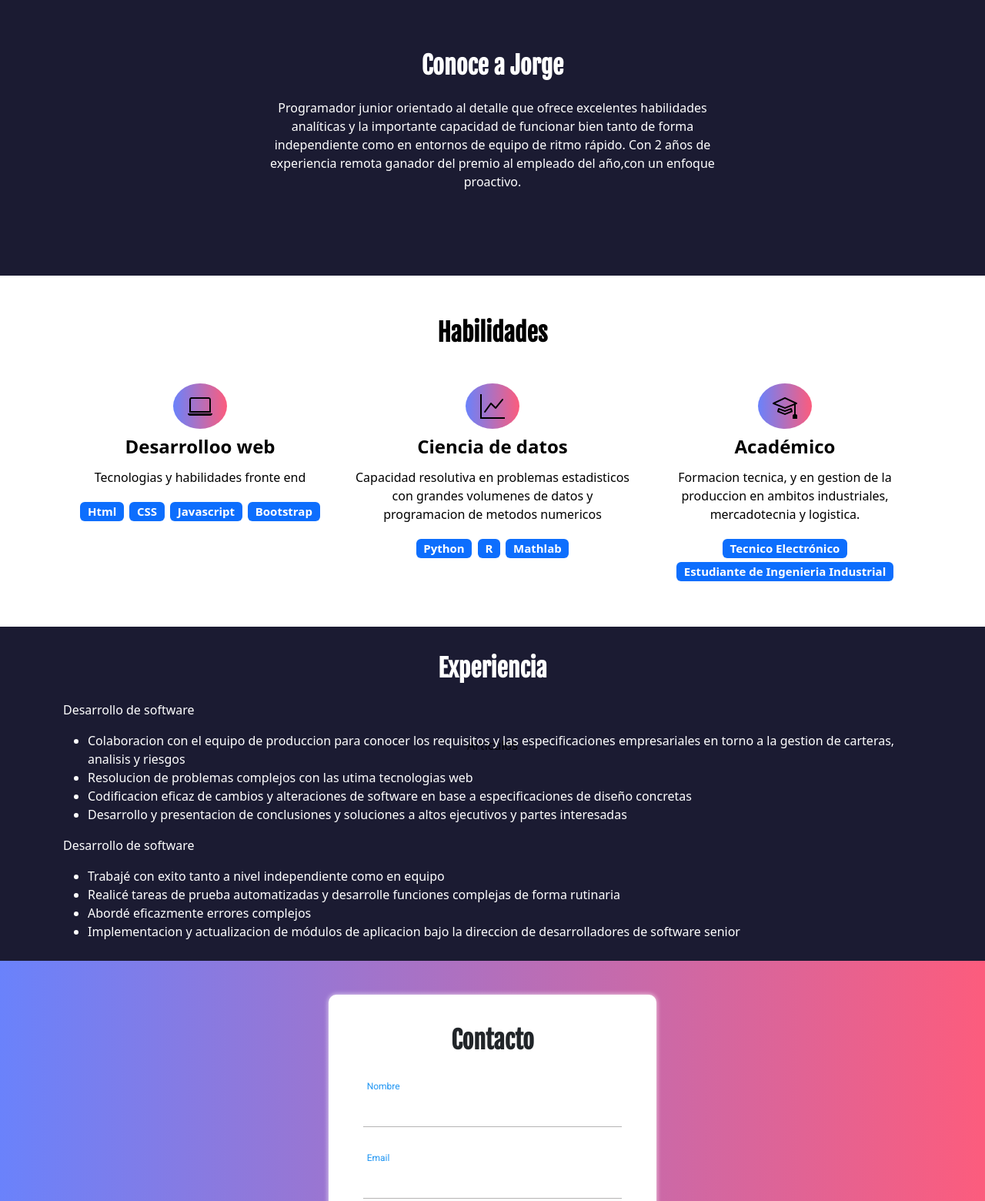
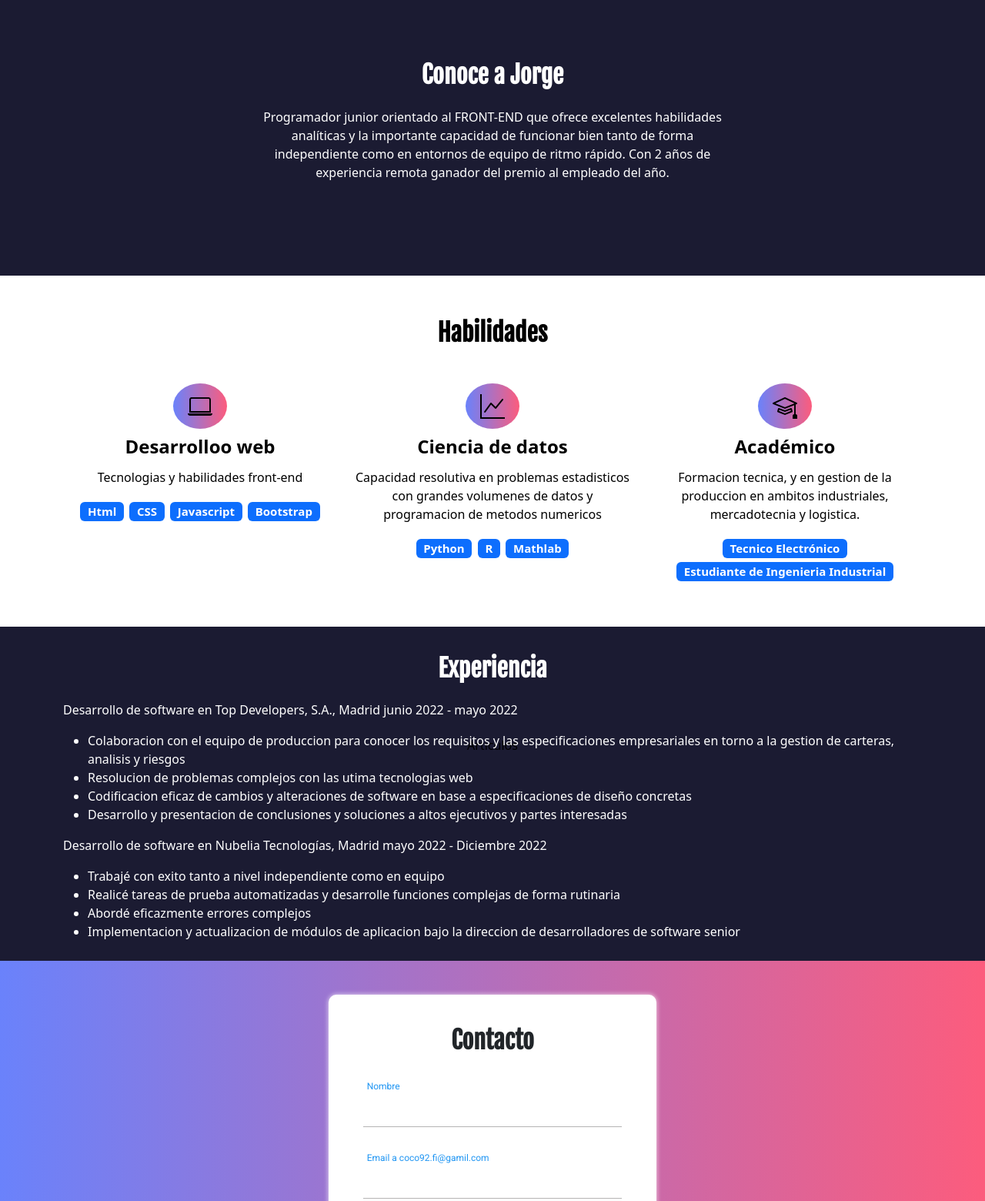
Before and after one commit to jorgeantoniocortez/curriculum_vitae, a plain HTML site: page index.html in a window 1280 px wide. Shown: the part 820-2380 px from the top of the page at 77% size. Drawn offline with nearby package versions, Linux system fonts and the light colour scheme.

Commit message:
modificamos texto y corregimos erores

```diff
--- a/index.html
+++ b/index.html
@@ -75,7 +75,7 @@
   <section class="sobre-mi seccion-oscura">
     <div class="contenedor">
       <h2 class="seccion-titulo" id="sobre-mi">Conoce a Jorge</h2>
-      <p class="seccion-texto">Programador junior orientado al detalle que ofrece excelentes habilidades analíticas y la importante capacidad de funcionar bien tanto de forma independiente como en entornos de equipo de ritmo rápido. Con 2 años de experiencia remota ganador del premio al empleado del año,con un enfoque proactivo.</p>
+      <p class="seccion-texto">Programador junior orientado al FRONT-END que ofrece excelentes habilidades analíticas y la importante capacidad de funcionar bien tanto de forma independiente como en entornos de equipo de ritmo rápido. Con 2 años de experiencia remota ganador del premio al empleado del año.</p>
     </div>
   </section>
 
@@ -88,7 +88,7 @@
         <div class="columna col-12 col-md-4">
           <i class="bi bi-laptop"></i>
           <p class="habilidades-titulo">Desarrolloo web</p>
-          <p>Tecnologias y habilidades fronte end</p>
+          <p>Tecnologias y habilidades front-end</p>
           <div class="badges-contenedor">
             <span class="badge text-bg-primary">Html</span>
             <span class="badge text-bg-primary">CSS</span>
@@ -129,14 +129,16 @@
       <div class="row">
         <h2 class="seccion-titulo">Experiencia</h2>
         <div class="col">
-          <p>Desarrollo de software</p>
+          <p>Desarrollo de software en Top Developers, S.A., Madrid
+            junio 2022 - mayo 2022 </p>
           <ul>
             <li>Colaboracion con el equipo de produccion para conocer los requisitos y las especificaciones empresariales en torno a la gestion de carteras, analisis y riesgos</li>
             <li>Resolucion de problemas complejos con las utima tecnologias web</li>
             <li>Codificacion eficaz de cambios y alteraciones de software en base a especificaciones de diseño concretas</li>
             <li>Desarrollo y presentacion de conclusiones y soluciones a altos ejecutivos y partes interesadas</li>
           </ul>
-          <p>Desarrollo de software</p>
+          <p>Desarrollo de software en Nubelia Tecnologías, Madrid
+            mayo 2022 - Diciembre 2022 </p>
           <ul>
             <li>Trabajé con exito tanto a nivel independiente como en equipo</li>
             <li>Realicé tareas de prueba automatizadas y desarrolle funciones complejas de forma rutinaria</li>
@@ -158,7 +160,7 @@
       </div>
       <div class="grupo">
           <input type="email" name="email" id="email" ><span class="barra"></span>
-          <label for="">Email</label>
+          <label for="">Email a coco92.fi@gamil.com</label>
       </div>
       <div class="grupo">
           <input type="text" name="mensaje" id="mensaje" ><span class="barra"></span>
@@ -176,7 +178,7 @@
         <div class="justify-content-center align-items-center text-center">
           <p>Puedes llamarme</p>
           <a href="tel:+542646283235" class="llamar-telefono btn btn-success ">Llamar</a>
-          <p>O dirigirse a la direccion de mi estudio en: Mendoza&nbsp;Sur&nbsp;153 San&nbsp;Juan</p>
+          <p>O dirigirse a la direccion de mi estudio en: Mendoza&nbsp;Sur&nbsp;153 San&nbsp;Juan, Argentina</p>
         </div>
       </div>
       <div class="mapa col-12 col-md-6 col-xl-8">
```
